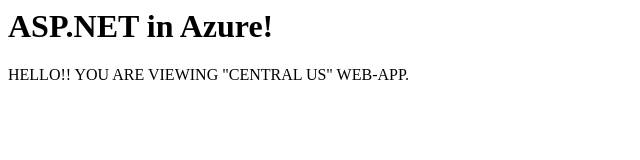
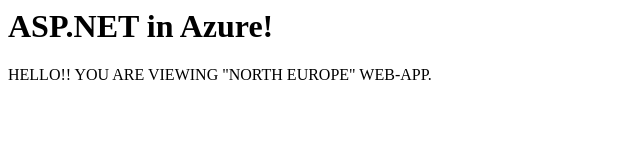
Before and after one commit to dubeyanjali1998/repo1, a plain HTML site: page index.html in a window 1280 px wide. Shown: the full height of the page, 0-640 px from the left. Drawn offline with Linux system fonts and the light colour scheme.

Commit message:
Update index.html

```diff
--- a/index.html
+++ b/index.html
@@ -4,7 +4,7 @@
 <h1>ASP.NET in Azure!</h1>
 
 
-<p class="lead">HELLO!! YOU ARE VIEWING "CENTRAL US" WEB-APP.</p>
+<p class="lead">HELLO!! YOU ARE VIEWING "NORTH EUROPE" WEB-APP.</p>
 
 
 </div>
```
